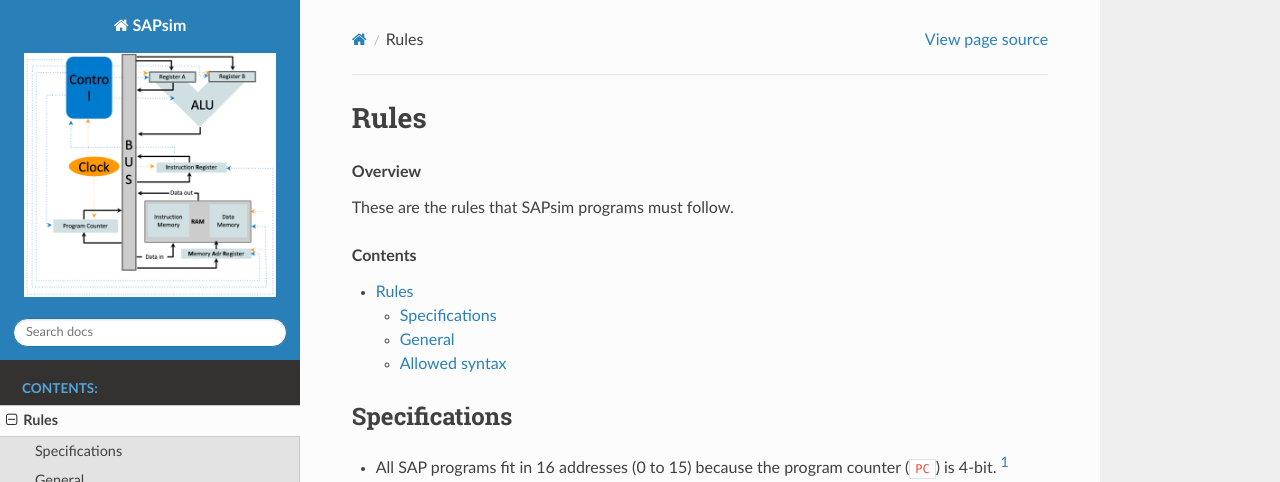
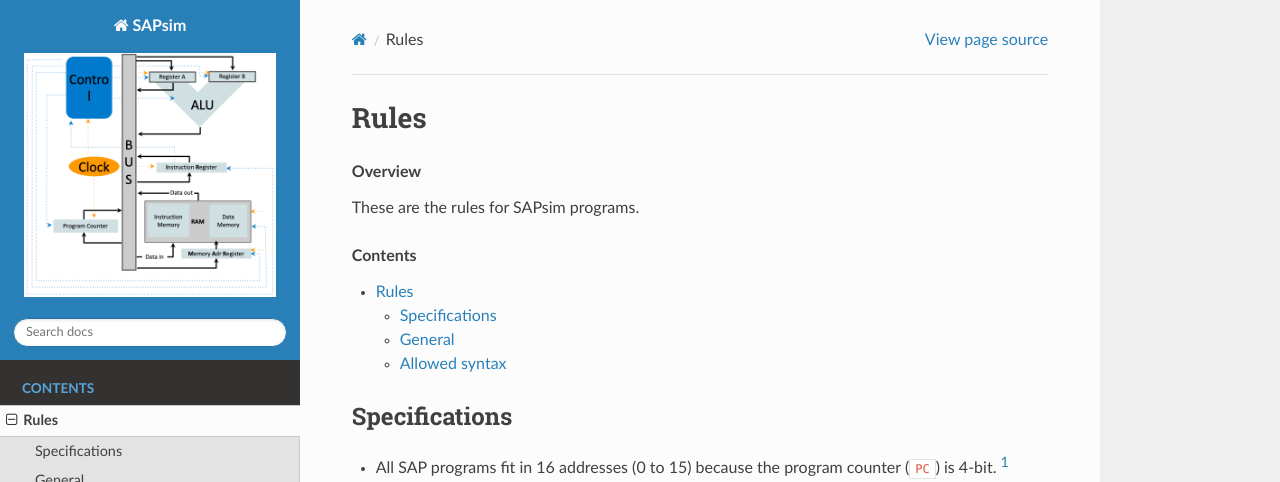
Before and after one commit to jesse-wei/SAPsim, a Sphinx documentation site: the page built from docs/rules.md, in a window 1280 px wide and 900 px high. Shown: the top 482 px of the window. Built offline with Sphinx 7.4.7 and the Read the Docs theme 2.0.0, drawn with Linux system fonts in a browser that asks for light colours.

Commit message:
Update docs

````diff
--- a/docs/conf.py
+++ b/docs/conf.py
@@ -54,6 +54,7 @@
 html_logo = "_static/sap.jpg"
 
 # Prevents __init__ from being ignored
+# Use this, for example, when you want to document custom Exception __init__ docstrings
 # Source: https://stackoverflow.com/questions/5599254/how-to-use-sphinxs-autodoc-to-document-a-classs-init-self-method
 # def skip(app, what, name, obj, would_skip, options):
 #     if name == "__init__":
--- a/docs/rules.md
+++ b/docs/rules.md
@@ -2,7 +2,7 @@
 
 ```{topic} Overview
 
-These are the rules that SAPsim programs must follow.
+These are the rules for SAPsim programs.
 ```
 
 ```{contents}
````
Also changed, not shown: docs/index.rst (+5 -8 lines), 1 other file.
